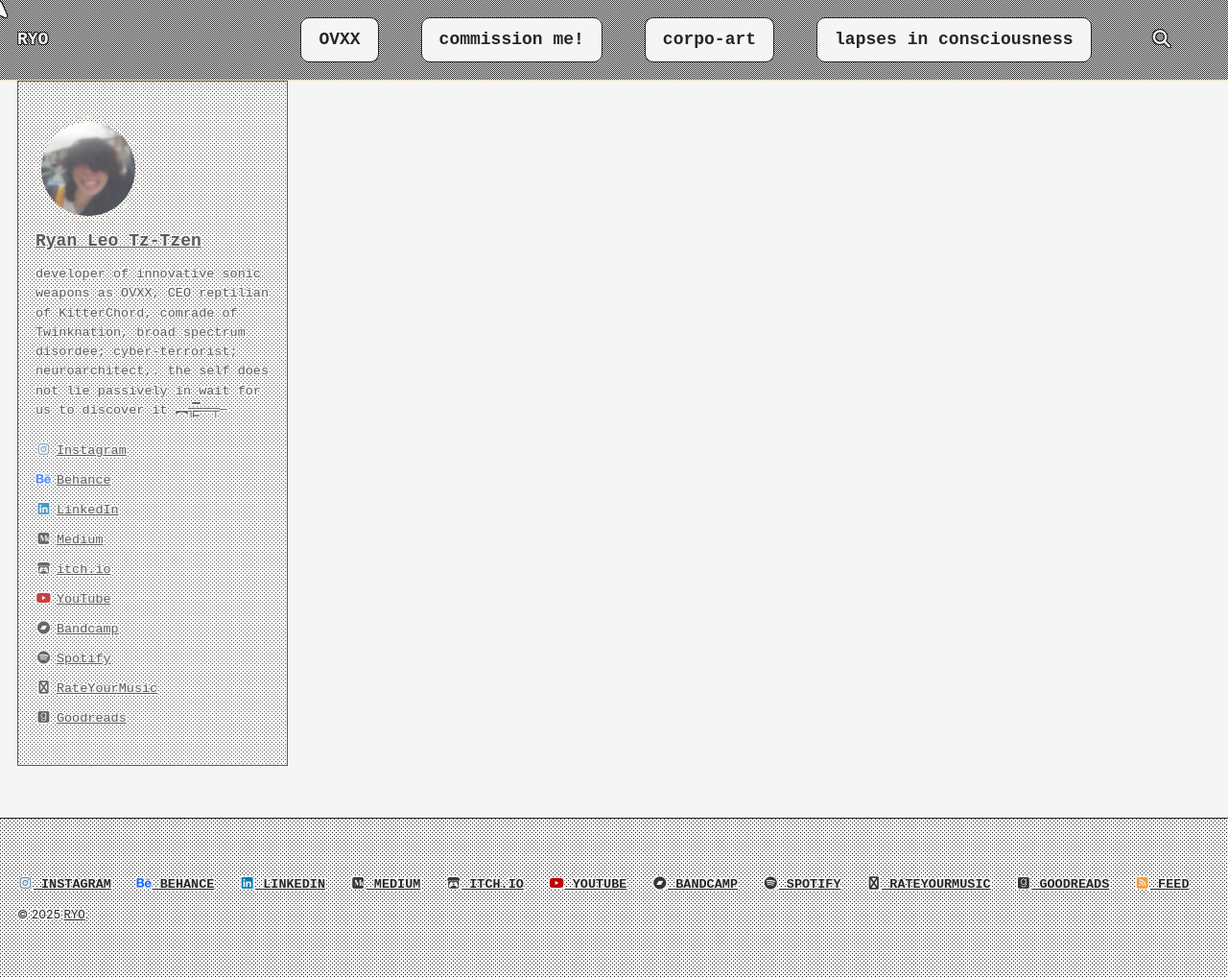
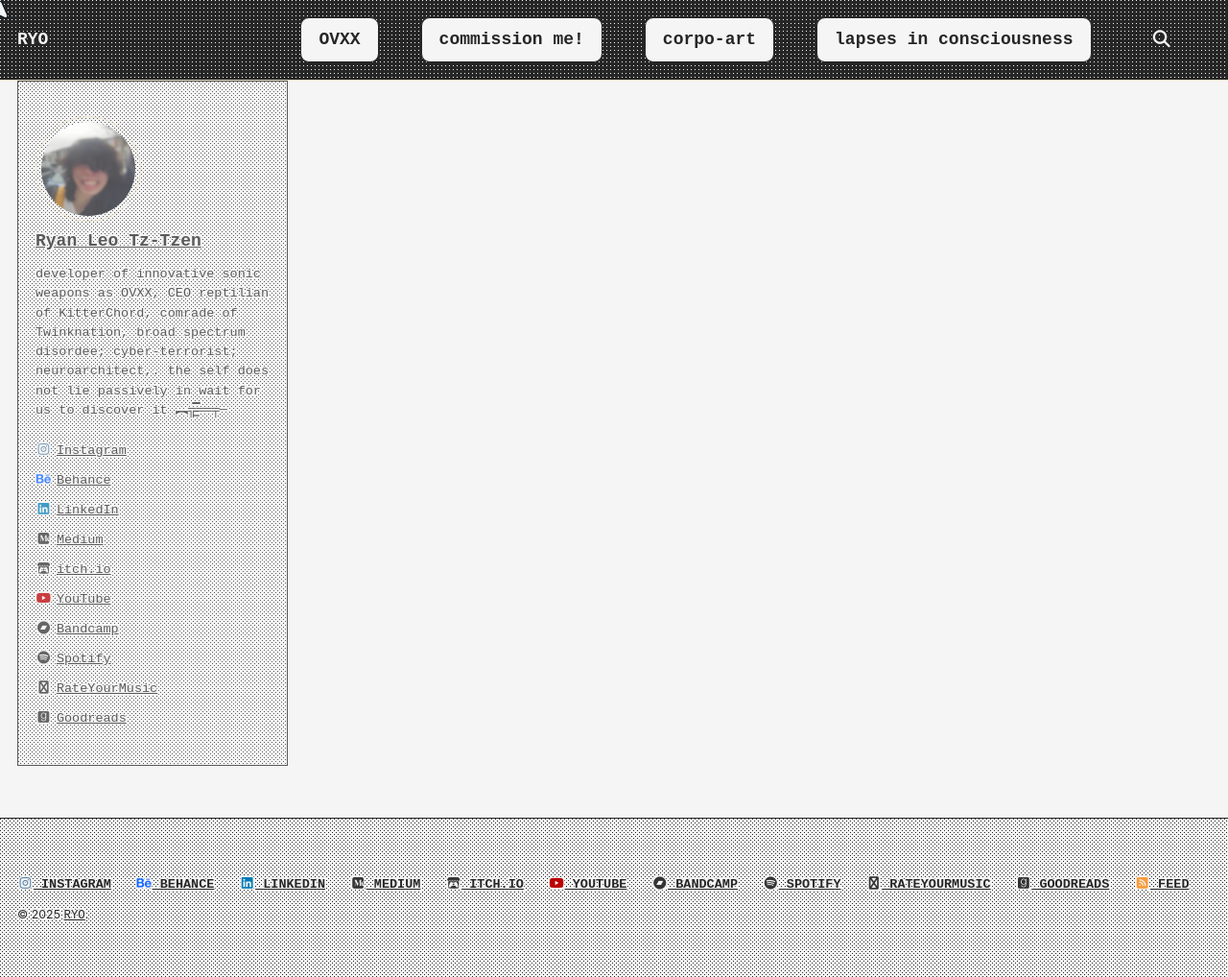
Before and after one commit to cryotato/cryotato.github.io, a Jekyll site: the page built from index.md, in a window 1280 px wide and 1018 px high. Shown: the whole window at 96% size. Built offline with Jekyll 4.4.1, drawn with Linux system fonts in a browser that asks for light colours; cached includes are drawn as plain includes.

Commit message:
Update main.scss

```diff
--- a/assets/css/main.scss
+++ b/assets/css/main.scss
@@ -117,10 +117,10 @@
    Masthead (Header) Styles
    ========================================================================== */
 .masthead {
-  font-family: "Courier New", Courier, monospace;
-  background: var(--bg-4); // Dithered dark background (--bg-8 for solid)
-  color: var(--light); // Default color for elements inside
-  // border-bottom: var(--border-standard);
+  font-family: monospace; // <<< CHANGED font stack
+  background: var(--bg-7);
+  color: var(--light);
+  // border-bottom: var(--border-standard); // Uses the new 1px border if uncommented
 
   .masthead__inner-wrap,
   .masthead__menu,
@@ -130,11 +130,11 @@
 }
 
 /* Site Title & Search Toggle (Simple Style) */
-.masthead nav#site-nav a.site-title, // High Specificity for Title
+.masthead nav#site-nav a.site-title,
 .masthead .search__toggle {
-  font-family: "Courier New", Courier, monospace;
+  font-family: monospace; // <<< CHANGED font stack
   color: var(--light) !important;
-  text-shadow: var(--d-shadow) !important; // Dark shadow for light text
+  text-shadow: var(--d-shadow) !important;
   text-decoration: none;
   background: transparent;
   transition: text-decoration 0.2s ease;
@@ -151,22 +151,22 @@
 
 /* Menu Items (Button Style with Animation) */
 .masthead .visible-links .masthead__menu-item a {
-  font-family: "Courier New", Courier, monospace;
+  font-family: monospace; // <<< CHANGED font stack
   display: inline-block;
   padding: 0.5em 1em;
   font-weight: bold;
   border-radius: 0.5em;
-  background: var(--bg-0); // Initial State: Light BG
-  color: var(--dark) !important; // Initial State: Dark Text
-  text-shadow: var(--l-shadow) !important; // Initial State: Light Shadow
-  border: var(--border-standard);
+  background: var(--bg-0);
+  color: var(--dark) !important;
+  text-shadow: var(--l-shadow) !important;
+  border: var(--border-standard); // Uses the new 1px border
   text-decoration: none;
   transition: none;
 
   &:hover {
     animation: light-to-dark 200ms linear forwards;
-    color: var(--light) !important; // Hover State: Light Text
-    text-shadow: var(--d-shadow) !important; // Hover State: Dark Shadow
+    color: var(--light) !important;
+    text-shadow: var(--d-shadow) !important;
     text-decoration: none;
     border-radius: 0.5em;
   }
@@ -183,11 +183,10 @@
    Sidebar (Author) Styles
    ========================================================================== */
 .sidebar {
-  font-family: "Courier New", Courier, monospace;
-  background: var(--bg-2); // Dithered light background
-  border: var(--border-standard);
+  font-family: monospace; // <<< CHANGED font stack
+  background: var(--bg-2);
+  border: var(--border-standard); // Uses the new 1px border
   padding: 1em;
-  // Base color/shadow for elements directly inside .sidebar that aren't overridden below
   color: var(--dark) !important;
   text-shadow: var(--l-shadow) !important;
 }
@@ -200,18 +199,16 @@
 .sidebar .author__bio,
 .sidebar .author__urls-label,
 .sidebar a {
-  font-family: "Courier New", Courier, monospace; // Ensure font consistency
-  color: var(--dark) !important; // Force dark text
-  text-shadow: var(--l-shadow) !important; // Force light shadow
+  font-family: monospace; // <<< CHANGED font stack
+  color: var(--dark) !important;
+  text-shadow: var(--l-shadow) !important;
 }
 
 /* Specific hover for sidebar links */
 .sidebar a {
   text-decoration: underline;
   &:hover {
-    background: var(--bg-3); // Example darker dither on hover
-    // color: var(--light) !important; // Optionally change color on hover
-    // text-shadow: var(--d-shadow) !important; // Optionally change shadow on hover
+    background: var(--bg-3);
   }
 }
 
@@ -219,11 +216,10 @@
    Table of Contents (TOC) Styles
    ========================================================================== */
 .toc {
-  font-family: "Courier New", Courier, monospace;
-  background: var(--bg-1); // Light dither background
-  border: var(--border-standard);
+  font-family: monospace; // <<< CHANGED font stack
+  background: var(--bg-1);
+  border: var(--border-standard); // Uses the new 1px border
   padding: 1em;
-  // Base color/shadow for elements directly inside .toc
   color: var(--dark) !important;
   text-shadow: var(--l-shadow) !important;
 }
@@ -231,31 +227,29 @@
 /* Specific elements within TOC */
 .toc__menu,
 .toc__title,
-.toc li, // Target list items too
+.toc li,
 .toc a {
-  font-family: "Courier New", Courier, monospace; // Ensure font consistency
-  color: var(--dark) !important; // Force dark text
-  text-shadow: var(--l-shadow) !important; // Force light shadow
+  font-family: monospace; // <<< CHANGED font stack
+  color: var(--dark) !important;
+  text-shadow: var(--l-shadow) !important;
 }
 
 /* Specific hover for TOC links */
 .toc a {
-   text-decoration: none; // Or underline
+   text-decoration: none;
    &:hover {
-       background: var(--bg-2); // Darker dither on hover
+       background: var(--bg-2);
    }
 }
-
 
 /* ==========================================================================
    Footer Styles
    ========================================================================== */
 .page__footer {
-  font-family: "Courier New", Courier, monospace;
-  background: var(--bg-2); // Dithered light background
-  border-top: var(--border-standard);
-  padding: 1em 0; // Adjust padding
-  // Base color/shadow for elements directly inside footer
+  font-family: monospace; // <<< CHANGED font stack
+  background: var(--bg-2);
+  border-top: var(--border-standard); // Uses the new 1px border
+  padding: 1em 0;
   color: var(--dark) !important;
   text-shadow: var(--l-shadow) !important;
 }
@@ -265,9 +259,9 @@
 .page__footer span,
 .page__footer li,
 .page__footer a {
-  font-family: "Courier New", Courier, monospace; // Ensure font consistency
-  color: var(--dark) !important; // Force dark text
-  text-shadow: var(--l-shadow) !important; // Force light shadow
+  font-family: monospace; // <<< CHANGED font stack
+  color: var(--dark) !important;
+  text-shadow: var(--l-shadow) !important;
 }
 
 /* Specific hover for footer links */
@@ -282,21 +276,21 @@
    Button Styles (.btn, button)
    ========================================================================== */
 button, .btn {
-  font-family: "Courier New", Courier, monospace;
+  font-family: monospace; // <<< CHANGED font stack
   background: var(--bg-1);
-  color: var(--dark) !important; // Force dark text
-  text-shadow: var(--l-shadow) !important; // Force light shadow
-  border: var(--border-standard);
+  color: var(--dark) !important;
+  text-shadow: var(--l-shadow) !important;
+  border: var(--border-standard); // Uses the new 1px border
   padding: 0.5em 1em;
   cursor: pointer;
   transition: background 200ms linear, color 200ms linear, text-shadow 200ms linear;
   box-shadow: none;
-  border-radius: 0; // Sharp corners unless overridden (like masthead menu items)
+  border-radius: 0;
 
   &:hover {
     background: var(--bg-7);
-    color: var(--light) !important; // Force light text
-    text-shadow: var(--d-shadow) !important; // Force dark shadow
+    color: var(--light) !important;
+    text-shadow: var(--d-shadow) !important;
   }
 }
 
@@ -305,12 +299,12 @@
    ========================================================================== */
 .search-input,
 .search-input::placeholder {
-  font-family: "Courier New", Courier, monospace;
+  font-family: monospace; // <<< CHANGED font stack
 }
 .search-input {
   background: var(--bg-0);
-  border: var(--border-standard);
+  border: var(--border-standard); // Uses the new 1px border
   padding: 0.5em;
-  color: var(--dark) !important; // Force dark text
-  text-shadow: var(--l-shadow) !important; // Force light shadow
+  color: var(--dark) !important;
+  text-shadow: var(--l-shadow) !important;
 }
```
